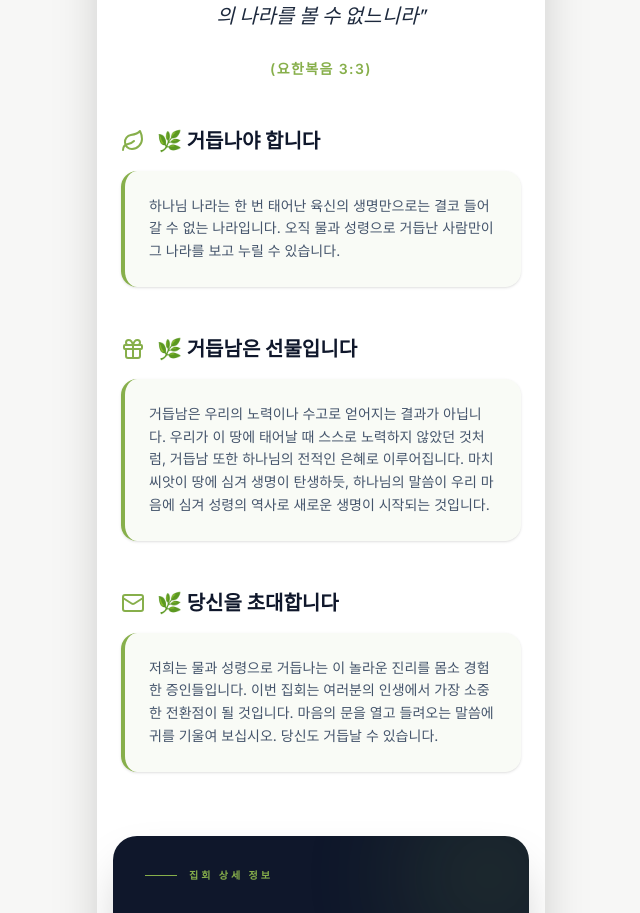
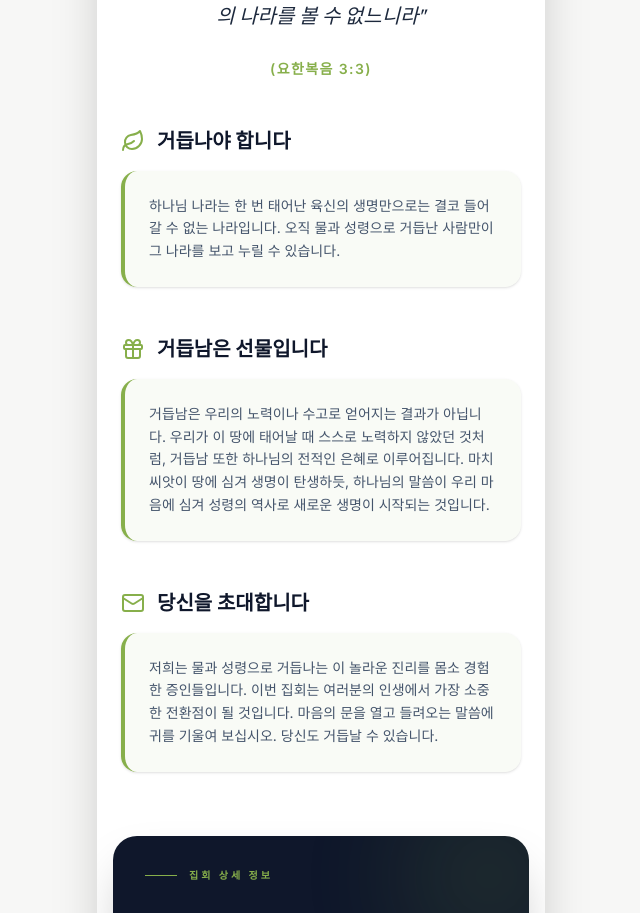
Before and after one commit to buyzoneV/naedongchurch, a React (Vite) app: page / in a window 1280 px wide. Shown: the part 800-1713 px from the top of the page, without its empty margins (319-959 px from the left). Built offline with nearby package versions, Linux system fonts and the light colour scheme.

Commit message:
feat: Update app title and content for invitation
Changes the application title to "새로운 생명 초청장" and refines the text within the content blocks to better reflect the invitation's theme of rebirth and divine grace. Removes redundant leaf icons from titles.

```diff
--- a/index.html
+++ b/index.html
@@ -3,7 +3,7 @@
   <head>
     <meta charset="UTF-8" />
     <meta name="viewport" content="width=device-width, initial-scale=1.0" />
-    <title>My Google AI Studio App</title>
+    <title>새로운 생명 초청장</title>
   </head>
   <body>
     <div id="root"></div>
--- a/src/App.tsx
+++ b/src/App.tsx
@@ -132,17 +132,17 @@
             {[
               {
                 icon: <Leaf className="text-[#87af4b]" size={24} />,
-                title: "🌿 거듭나야 합니다",
+                title: "거듭나야 합니다",
                 content: "하나님 나라는 한 번 태어난 육신의 생명만으로는 결코 들어갈 수 없는 나라입니다. 오직 물과 성령으로 거듭난 사람만이 그 나라를 보고 누릴 수 있습니다."
               },
               {
                 icon: <Gift className="text-[#87af4b]" size={24} />,
-                title: "🌿 거듭남은 선물입니다",
+                title: "거듭남은 선물입니다",
                 content: "거듭남은 우리의 노력이나 수고로 얻어지는 결과가 아닙니다. 우리가 이 땅에 태어날 때 스스로 노력하지 않았던 것처럼, 거듭남 또한 하나님의 전적인 은혜로 이루어집니다. 마치 씨앗이 땅에 심겨 생명이 탄생하듯, 하나님의 말씀이 우리 마음에 심겨 성령의 역사로 새로운 생명이 시작되는 것입니다."
               },
               {
                 icon: <Mail className="text-[#87af4b]" size={24} />,
-                title: "🌿 당신을 초대합니다",
+                title: "당신을 초대합니다",
                 content: "저희는 물과 성령으로 거듭나는 이 놀라운 진리를 몸소 경험한 증인들입니다. 이번 집회는 여러분의 인생에서 가장 소중한 전환점이 될 것입니다. 마음의 문을 열고 들려오는 말씀에 귀를 기울여 보십시오. 당신도 거듭날 수 있습니다."
               }
             ].map((item, idx) => (
```
